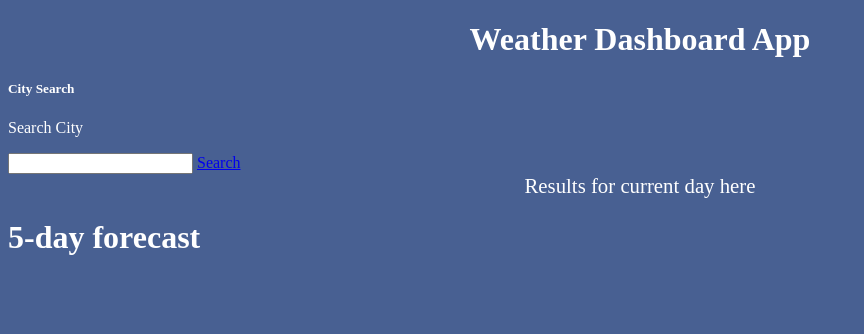
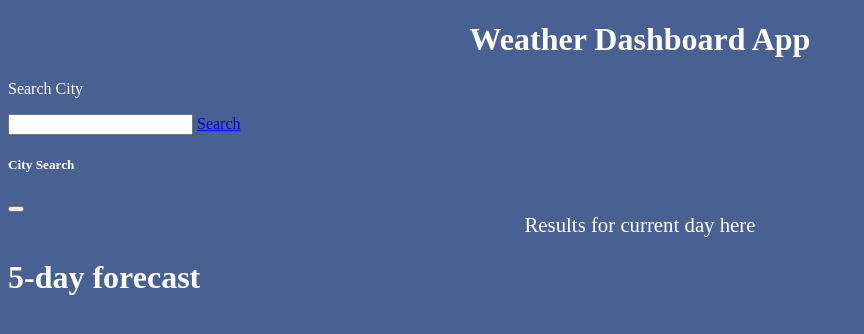
Before and after one commit to JLopez1227/Weather-Dashboard-App, a plain HTML site: page index.html in a window 1280 px wide. Both pictures are taken after a click on the link "Search". Shown: the whole page, without its empty margins (0-864 px from the left). Drawn offline with nearby package versions, Linux system fonts and the light colour scheme; no server answers; a web font is replaced by a local one.

Commit message:
Got cities to save to local storage, made sure no duplicates happened. Worked out errors in JavaSCript.

```diff
--- a/index.html
+++ b/index.html
@@ -15,10 +15,13 @@
 
     <div class="card w-75 mb-3">
         <div class="card-body">
-          <h5 class="card-title">City Search</h5>
           <p class="card-text">Search City</p>
           <input id='searchInput'type="text" class="form-control" aria-label="Sizing example input" aria-describedby="inputGroup-sizing-sm">
           <a href="#" id="searchButton" class="btn btn-primary">Search</a>
+
+          <h5 class="card-title">City Search</h5>
+          <div id="cityHistory"></div>
+
         </div>
       </div>
 
--- a/script.js
+++ b/script.js
@@ -4,15 +4,17 @@ var latitude = "";
 var longitude = "";
 var searchInput = document.getElementById("searchInput");
 var searchButton = document.getElementById("searchButton");
-const fiveDayDiv = document.getElementById("fiveDayForecast");
+
 
 function fiveDayWeather(fiveDayData) {
   const forecastArray = fiveDayData.list;
+  const fiveDayDiv = document.getElementById("fiveDayForecast");
+  fiveDayDiv.innerHTML = '';
 
   for (let index = 0; index < forecastArray.length; index += 8) {
     const fiveDay = forecastArray[index];
     const displayForecast = document.createElement("div");
-    displayForecast.classList.add('forecastItem')
+    displayForecast.classList.add("forecastItem");
     const displayDate = document.createElement("h4");
     const displayHumidity = document.createElement("p");
     const displayWindSpeed = document.createElement("p");
@@ -28,9 +30,9 @@ function fiveDayWeather(fiveDayData) {
     const temp = fiveDay.main.temp;
 
     displayDate.textContent = date;
-    displayHumidity.textContent = "Humidity: " + humidity + '%';
-    displayWindSpeed.textContent = "Wind Speed: " + windSpeed + 'MPH';
-    displayTemp.textContent = "Temperature: " + temp + '°';
+    displayHumidity.textContent = "Humidity: " + humidity + "%";
+    displayWindSpeed.textContent = "Wind Speed: " + windSpeed + "MPH";
+    displayTemp.textContent = "Temperature: " + temp + "°";
     displayForecast.appendChild(displayDate);
     displayForecast.appendChild(displayHumidity);
     displayForecast.appendChild(displayWindSpeed);
@@ -44,8 +46,9 @@ function fiveDayWeather(fiveDayData) {
 }
 
 function singleDayWeather(singleDayData) {
-  console.log(singleDayData)
+  console.log(singleDayData);
   const currentDay = document.getElementById("currentDiv");
+  currentDay.innerHTML = '';
   const displayHumidity = document.createElement("p");
   const displayWindSpeed = document.createElement("p");
   const displayTemp = document.createElement("p");
@@ -60,20 +63,41 @@ function singleDayWeather(singleDayData) {
   var iconUrl = "http://openweathermap.org/img/w/" + icon + ".png";
   iconEl.setAttribute("src", iconUrl);
 
-  displayDate.textContent = 'Date: ' + date
-  displayHumidity.textContent = 'Humidity: ' + humidity + '%'
-  displayTemp.textContent = 'Temperature: ' + temp + '°'
-  displayWindSpeed.textContent = 'Wind Speed: ' + windSpeed + 'MPH'
+  displayDate.textContent = "Date: " + date;
+  displayHumidity.textContent = "Humidity: " + humidity + "%";
+  displayTemp.textContent = "Temperature: " + temp + "°";
+  displayWindSpeed.textContent = "Wind Speed: " + windSpeed + "MPH";
 
-  currentDay.appendChild(displayDate)
-  currentDay.appendChild(displayHumidity)
-  currentDay.appendChild(displayWindSpeed)
-  currentDay.appendChild(displayTemp)
+  currentDay.appendChild(displayDate);
+  currentDay.appendChild(displayHumidity);
+  currentDay.appendChild(displayWindSpeed);
+  currentDay.appendChild(displayTemp);
 }
+
+function displayCityHistory() {
+  var storage = localStorage.getItem("cities");
+  var cities = JSON.parse(storage) || [];
+  const citiesDiv = document.getElementById('cityHistory')
+  citiesDiv.innerHTML= ''
+  for (let i = 0; i < cities.length; i++) {
+    const city = cities[i];
+    const btn = document.createElement('button');
+    btn.textContent = city
+    citiesDiv.appendChild(btn);
+  }
+}
+  displayCityHistory();
 
 function testWeather() {
   var inputValue = searchInput.value;
   var city = inputValue;
+  //add to local storage
+  var storage = localStorage.getItem("cities");
+  var cities = JSON.parse(storage) || [];
+  cities.push(city)
+  var stringifyStorage = JSON.stringify(cities);
+  localStorage.setItem('cities', stringifyStorage)
+  displayCityHistory();
   var queryURL =
     "https://api.openweathermap.org/data/2.5/weather?q=" +
     city +
@@ -121,7 +145,6 @@ function testWeather() {
             .then(function (forecastData) {
               console.log(forecastData);
               fiveDayWeather(forecastData);
-              singleDayWeather(forecastData);
             });
         });
     });
```
